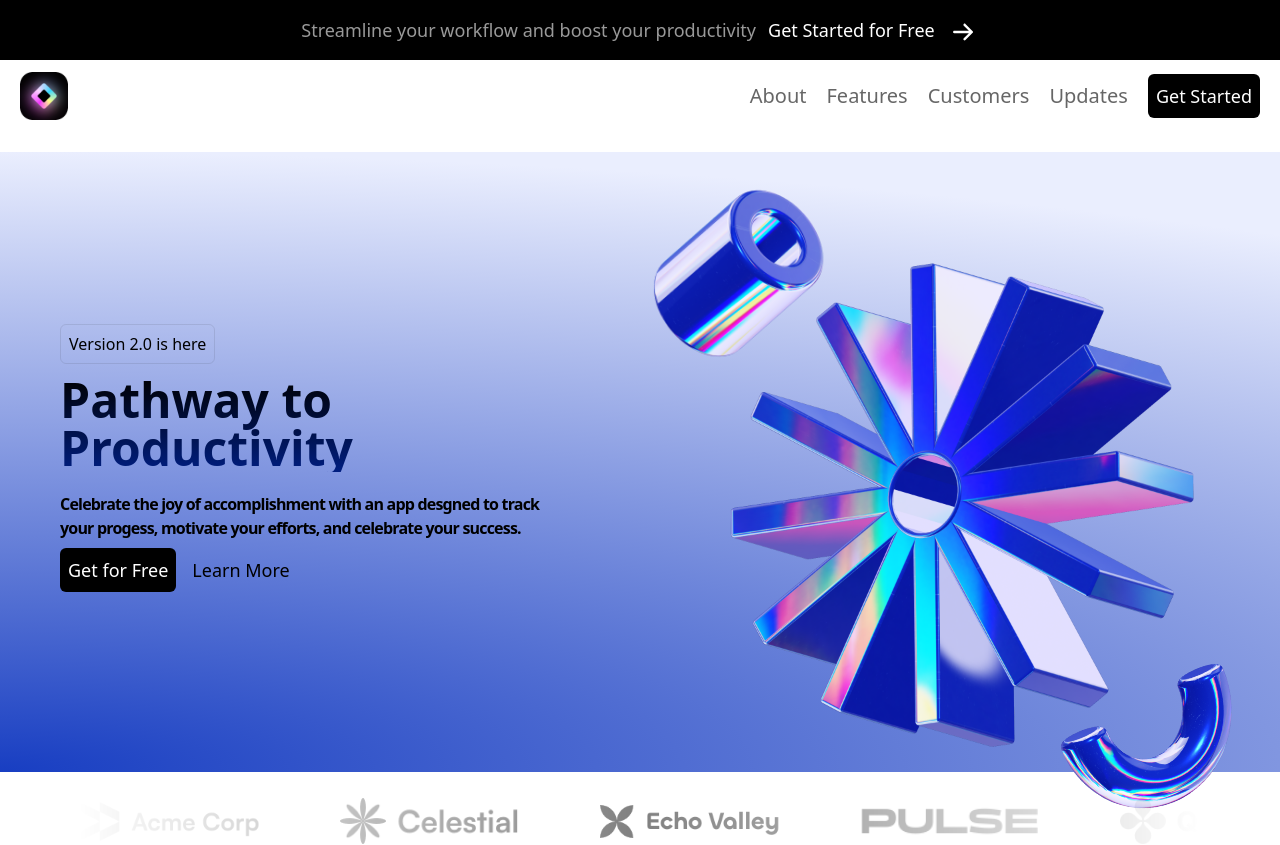
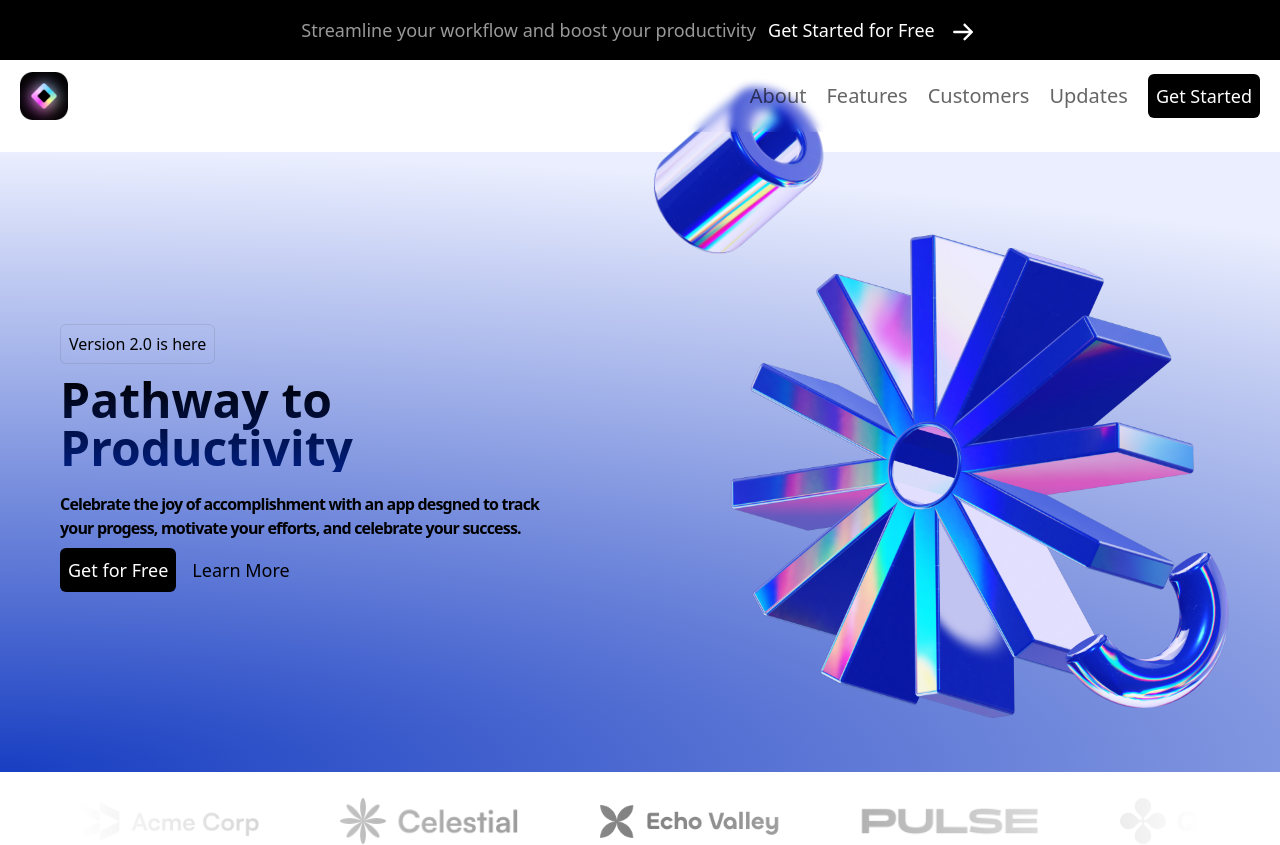
Before and after one commit to Vikash-thak12/SaasApp, a Next.js app: page / in a window 1280 px wide. Shown: the top 845 px of the page. Built offline with nearby package versions, Linux system fonts and the light colour scheme.

Commit message:
Fixed: motion in Hero

```diff
--- a/components/Hero.tsx
+++ b/components/Hero.tsx
@@ -1,9 +1,21 @@
+'use client'
 import Image from 'next/image'
-import React from 'react'
+import React, { useRef } from 'react'
+import { motion, useMotionValueEvent, useScroll, useTransform } from 'framer-motion'
 
 const Hero = () => {
+
+    const heroRef = useRef(null)
+    const { scrollYProgress } = useScroll({
+        target: heroRef,
+        offset: ['start end', 'end start']
+    })
+
+
+    useMotionValueEvent(scrollYProgress, 'change', (latest) => console.log(latest))
+    const translateY = useTransform(scrollYProgress, [0,1], [150, -150])
     return (
-        <section className='p-5 mt-2 md:mt-5 bg-[radial-gradient(ellipse_200%_100%_at_bottom_left,#183EC2,#EAEEFE_100%)] overflow-x-clip'>
+        <section ref={heroRef} className='p-5 mt-2 md:mt-5 bg-[radial-gradient(ellipse_200%_100%_at_bottom_left,#183EC2,#EAEEFE_100%)] overflow-x-clip'>
             <div className='md:grid md:grid-cols-2 items-center'>
                 <div className='md:max-w-4xl md:px-10 md:py-10'>
                     <span className='border border-[#222]/10 inline p-2 rounded-md'>Version 2.0 is here</span>
@@ -24,26 +36,43 @@ const Hero = () => {
                     </div>
                 </div>
                 <div className='mt-20 flex items-center justify-center relative'>
-                    <Image
+                    <motion.img
                         src={"/assets/cog.png"}
                         alt='Arrow Right'
                         width={500}
                         height={100}
                         className=''
+                        animate={{
+                            translateY: [-30, 30],
+                        }}
+                        transition={{
+                            repeat: Infinity,
+                            repeatType: "mirror",
+                            duration: 3,
+                            ease: "easeInOut"
+
+                        }}
                     />
-                    <Image
+                    <motion.img
                         src={"/assets/cylinder.png"}
                         alt='Arrow Right'
                         width={200}
                         height={100}
                         className='hidden md:block absolute md:-top-20 md:-left-24 lg:-top-20 lg:-left-0'
+                        style={{
+                            translateY: translateY,
+                        }}
                     />
-                    <Image
+                    <motion.img
                         src={"/assets/noodle.png"}
                         alt='Arrow Right'
                         width={200}
                         height={100}
                         className='hidden lg:block absolute -bottom-20 right-0 rotate-[40deg]'
+                        style={{
+                            rotate: 30,
+                            translateY: translateY,
+                        }}
                     />
                 </div>
             </div>
```
